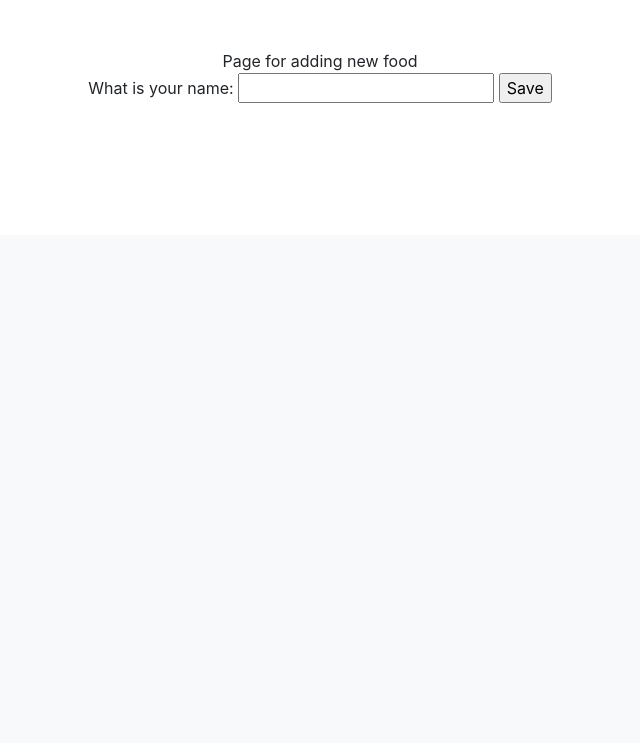
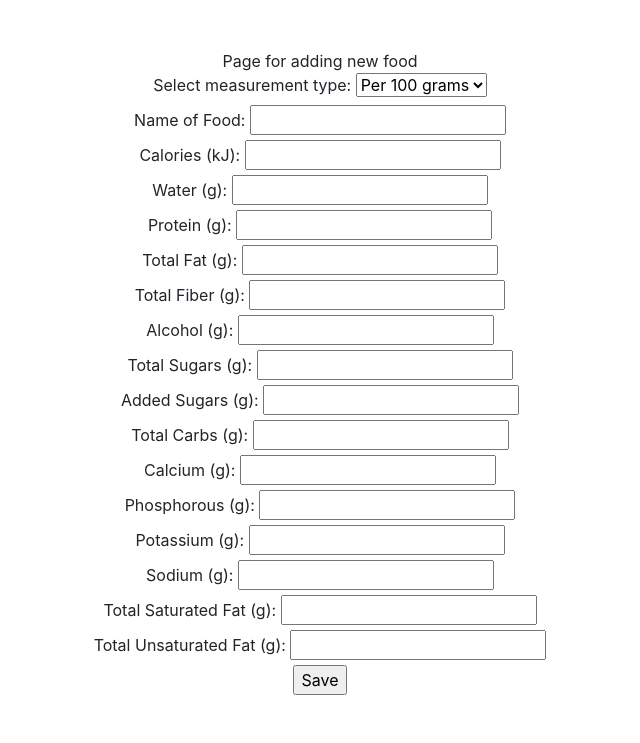
Before and after one commit to nbain00/intex-fall-2022, a Django app: page /add-food/ in a window 1280 px wide. Shown: the part 565-1308 px from the top of the page, without its empty margins (320-960 px from the left). Before the commit the page ends 668 px from the top, so only its background shows below. Run offline with Django 4.2, Linux system fonts and the light colour scheme.

Commit message:
add food form

```diff
--- a/kidneyproject/personal/views.py
+++ b/kidneyproject/personal/views.py
@@ -3,6 +3,7 @@ from django.http import HttpResponse
 from .models import SerumLevelLog
 from .models import Patient
 from .models import SerumType
+from .models import Food
 
 # Create your views here.
 def indexPageView(request) :
@@ -13,7 +14,32 @@ def foodJournalView(request) :
     return render(request, 'personal/journal.html')
 
 def addFoodView(request) :
-    return render(request, 'personal/food.html')
+    if request.method == 'POST' :
+        food = Food()
+
+        food.measurement_type = request.POST['measurement_type']
+        food.name = request.POST['name']
+        food.calories_kj = request.POST['calories_kj']
+        food.water_g = request.POST['water_g']
+        food.protein_g = request.POST['protein_g']
+        food.total_fat_g = request.POST['total_fat_g']
+        food.total_fiber_g = request.POST['total_fiber_g']
+        food.alcohol_g = request.POST['alcohol_g']
+        food.total_sugars_g = request.POST['total_sugars_g']
+        food.added_sugars_g = request.POST['added_sugars_g']
+        food.total_carbs_g = request.POST['total_carbs_g']
+        food.ca_g = request.POST['ca_g']
+        food.phos_g = request.POST['phos_g']
+        food.k_g = request.POST['k_g']
+        food.na_g = request.POST['na_g']
+        food.total_saturated_fat_g = request.POST['total_saturated_fat_g']
+        food.total_unsaturated_fat_g = request.POST['total_unsaturated_fat_g']
+
+        food.save()
+
+        return HttpResponse('Food added successfully')
+    else:
+        return render(request, 'personal/food.html')
 
 def levelsLogView(request) :
     data = SerumLevelLog.objects.all()
--- a/kidneyproject/templates/personal/food.html
+++ b/kidneyproject/templates/personal/food.html
@@ -2,9 +2,62 @@
 {% load static %}
 {% block content%}
 Page for adding new food
-        <form action="/application_url/" method="post">
-            <label for="customer_name">What is your name:</label>
-            <input id="cust_name" type="text" name="cust_name">
+        <form name="form" action="{% url 'add-food' %}" method="post">
+            {% csrf_token %}
+            <label for="measurement_type">Select measurement type:</label>
+            <select name="measurement_type" id="measurement_type">
+                <option value="grams">Per 100 grams</option>
+                <option value="mL">Per 100 mL</option>
+            </select>
+            <br>
+            <label for="name">Name of Food:</label>
+            <input id="name" type="text" name="name">
+            <br>
+            <label for="calories_kj">Calories (kJ):</label>
+            <input id="calories_kj" type="number" name="calories_kj">
+            <br>
+            <label for="water_g">Water (g):</label>
+            <input id="water_g" type="number" name="water_g">
+            <br>
+            <label for="protein_g">Protein (g):</label>
+            <input id="protein_g" type="number" name="protein_g">
+            <br>
+            <label for="total_fat_g">Total Fat (g):</label>
+            <input id="total_fat_g" type="number" name="total_fat_g">
+            <br>
+            <label for="total_fiber_g">Total Fiber (g):</label>
+            <input id="total_fiber_g" type="number" name="total_fiber_g">
+            <br>
+            <label for="alcohol_g">Alcohol (g):</label>
+            <input id="alcohol_g" type="number" name="alcohol_g">
+            <br>
+            <label for="total_sugars_g">Total Sugars (g):</label>
+            <input id="total_sugars_g" type="number" name="total_sugars_g">
+            <br>
+            <label for="added_sugars_g">Added Sugars (g):</label>
+            <input id="added_sugars_g" type="number" name="added_sugars_g">
+            <br>
+            <label for="total_carbs_g">Total Carbs (g):</label>
+            <input id="total_carbs_g" type="number" name="total_carbs_g">
+            <br>
+            <label for="ca_g">Calcium (g):</label>
+            <input id="ca_g" type="number" name="ca_g">
+            <br>
+            <label for="phos_g">Phosphorous (g):</label>
+            <input id="phos_g" type="number" name="phos_g">
+            <br>
+            <label for="k_g">Potassium (g):</label>
+            <input id="k_g" type="number" name="k_g">
+            <br>
+            <label for="na_g">Sodium (g):</label>
+            <input id="na_g" type="number" name="na_g">
+            <br>
+            <label for="total_saturated_fat_g">Total Saturated Fat (g):</label>
+            <input id="total_saturated_fat_g" type="number" name="total_saturated_fat_g">
+            <br>
+            <label for="total_unsaturated_fat_g">Total Unsaturated Fat (g):</label>
+            <input id="total_unsaturated_fat_g" type="number" name="total_unsaturated_fat_g">
+            <br>
             <input type="submit" value="Save">
         </form>
 {% endblock %}
```
